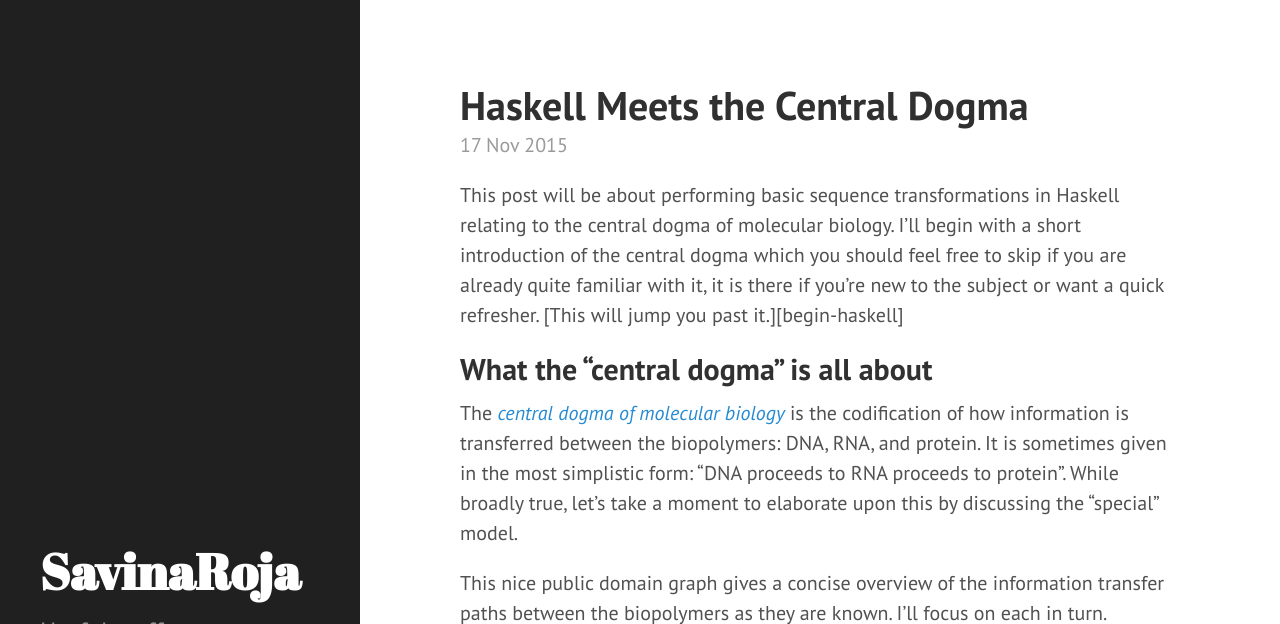
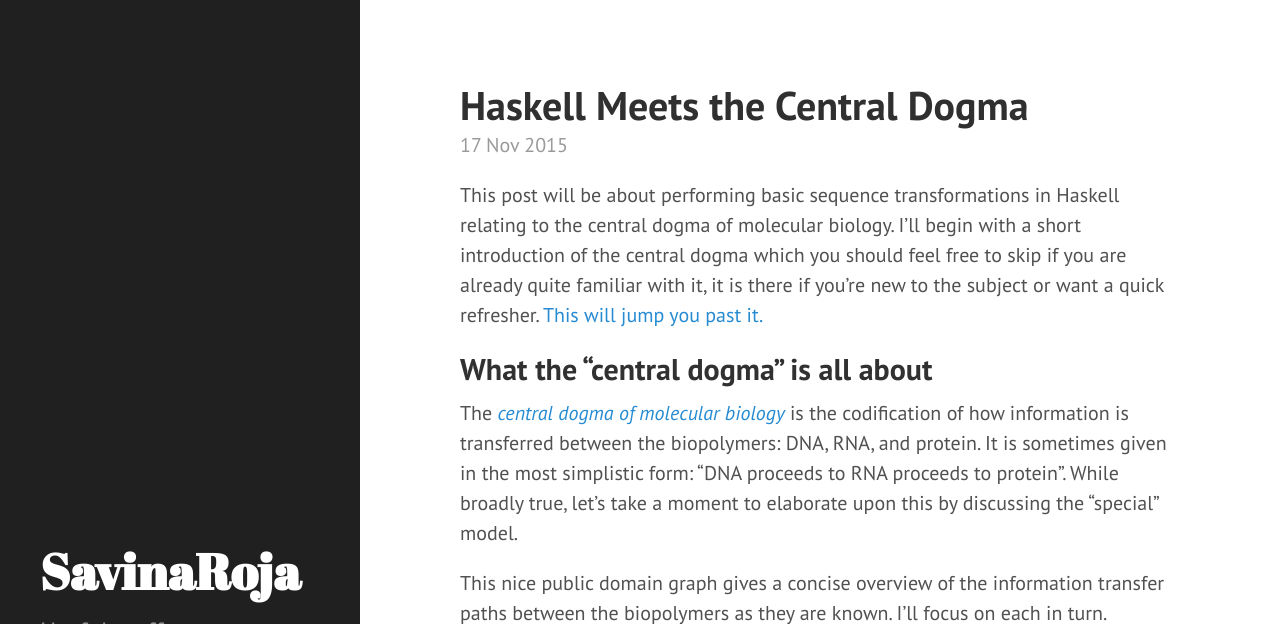
Before and after one commit to SavinaRoja/SavinaRoja.github.io, a Jekyll site: the page built from _posts/2015-11-17-haskell-meets-the-central-dogma.md, in a window 1280 px wide and 900 px high, cut to the strip 0-624 px from the top of the window. Built offline with Jekyll 4.4.1, drawn with Linux system fonts in a browser that asks for light colours; Markdown is read by kramdown in place of the engine named in the settings; some of the changed text lies outside the part shown.

Commit message:
attempting fix of section link

```diff
--- a/_posts/2015-11-17-haskell-meets-the-central-dogma.md
+++ b/_posts/2015-11-17-haskell-meets-the-central-dogma.md
@@ -7,7 +7,7 @@
 relating to the central dogma of molecular biology. I'll begin with a short
 introduction of the central dogma which you should feel free to skip if you are
 already quite familiar with it, it is there if you're new to the subject or want
-a quick refresher. [This will jump you past it.][begin-haskell]
+a quick refresher. [This will jump you past it.](Employing Haskell)
 
 ## What the "central dogma" is all about
 
@@ -68,4 +68,4 @@
 modification, DNA methylation, inteins, riboswitches, horizontal gene transfer,
 direct DNA translation.
 
-## Employing Haskell [begin-haskell]
+## [Employing Haskell]
```
